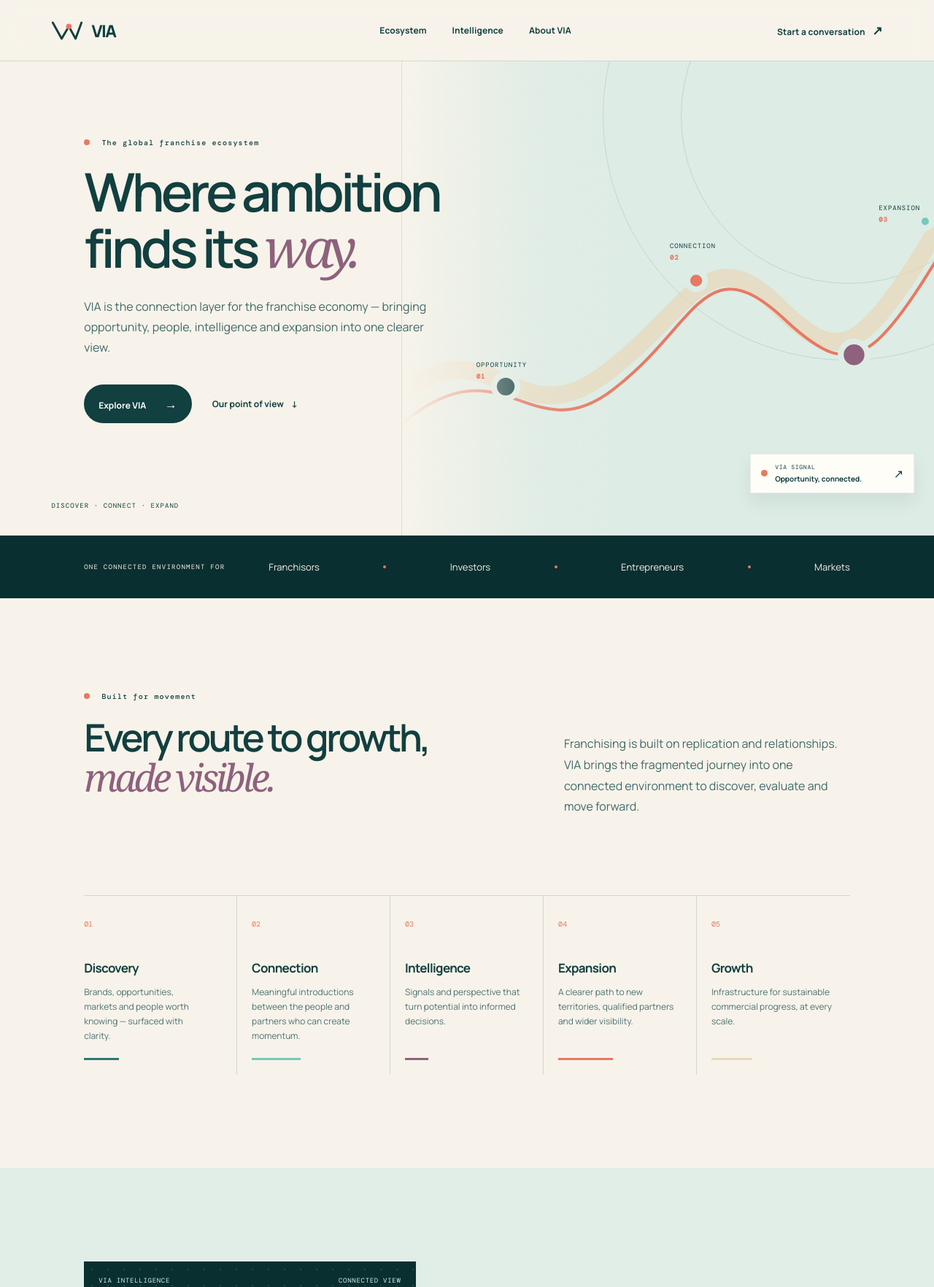
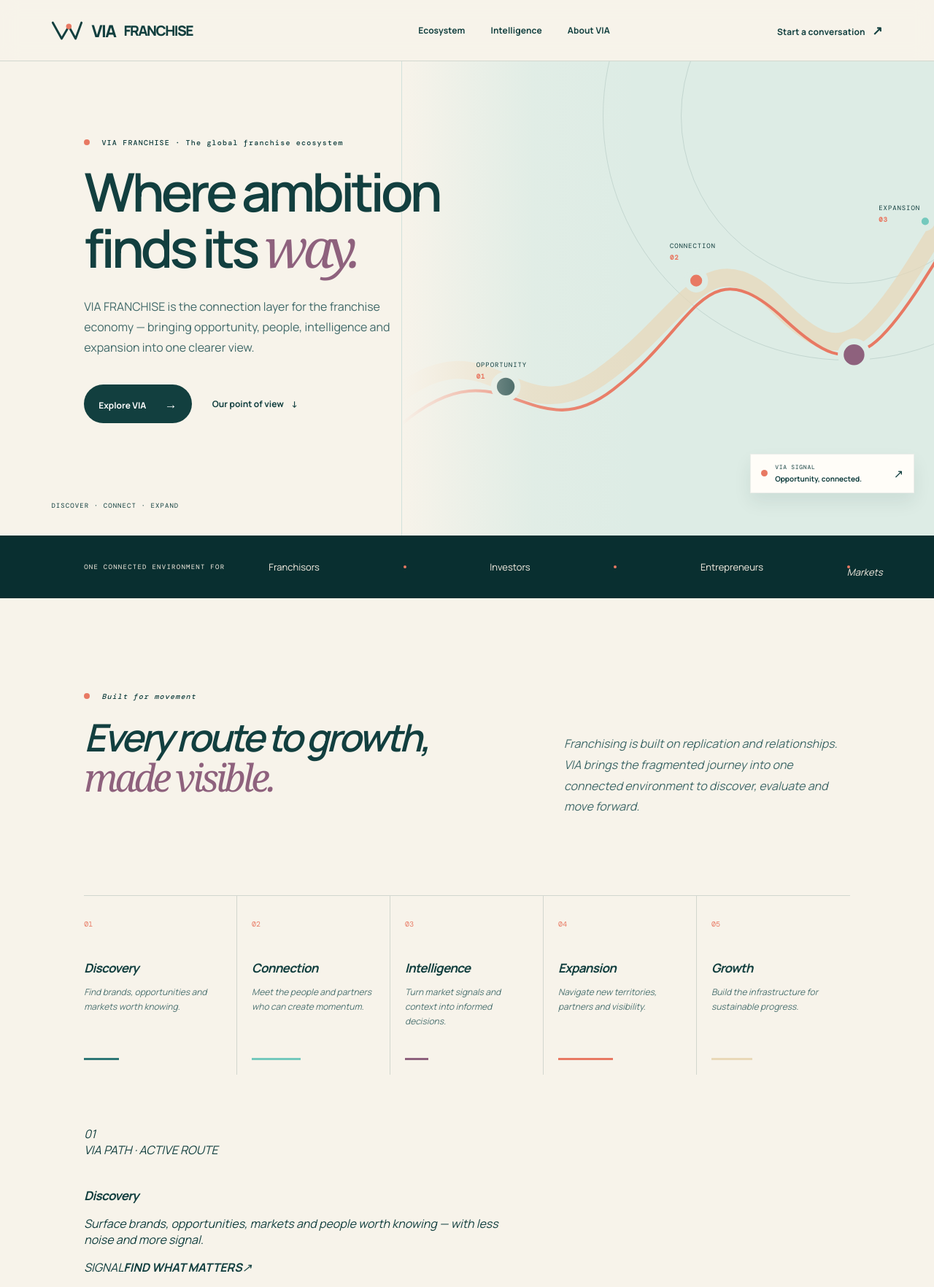
Before and after one commit to ayakaelsayed-cmyk/Aya, a plain HTML site: page index.html in a window 1280 px wide. Shown: the top 1764 px of the page at 73% size. Drawn offline with nearby package versions, Linux system fonts and the light colour scheme.

Commit message:
Turn VIA ecosystem pillars into an interactive experience

```diff
--- a/index.html
+++ b/index.html
@@ -3,10 +3,10 @@
   <head>
     <meta charset="UTF-8" />
     <meta name="viewport" content="width=device-width, initial-scale=1.0" />
-    <title>VIA — The franchise economy, connected.</title>
-    <meta name="description" content="VIA connects opportunity, intelligence and expansion across the global franchise economy." />
-    <meta name="theme-color" content="#083F40" />
-    <meta property="og:title" content="VIA — The franchise economy, connected." />
+    <title>VIA FRANCHISE — The franchise economy, connected.</title>
+    <meta name="description" content="VIA FRANCHISE connects opportunity, intelligence and expansion across the global franchise economy." />
+    <meta name="theme-color" content="#123F3F" />
+    <meta property="og:title" content="VIA FRANCHISE — The franchise economy, connected." />
     <meta property="og:description" content="The connection layer for the global franchise economy." />
     <meta property="og:image" content="assets/via-og.svg" />
     <link rel="icon" href="assets/favicon.svg" type="image/svg+xml" />
@@ -17,7 +17,7 @@
   </head>
   <body>
     <header class="topbar">
-      <a href="#top" class="brand" aria-label="VIA home"><svg class="brand-mark" viewBox="0 0 76 48" aria-hidden="true"><path d="M4 5 25 43 42 14 58 43 72 5"/><circle class="accent" cx="42" cy="14" r="4"/></svg><span>VIA</span></a>
+      <a href="#top" class="brand" aria-label="VIA FRANCHISE home"><svg class="brand-mark" viewBox="0 0 76 48" aria-hidden="true"><path d="M4 5 25 43 42 14 58 43 72 5"/><circle class="accent" cx="42" cy="14" r="4"/></svg><span>VIA</span><small>FRANCHISE</small></a>
       <nav aria-label="Primary navigation"><a href="#ecosystem">Ecosystem</a><a href="#intelligence">Intelligence</a><a href="#about">About VIA</a></nav>
       <a href="#join" class="text-link">Start a conversation <span>↗</span></a>
     </header>
@@ -25,23 +25,33 @@
     <main id="top">
       <section class="hero" aria-labelledby="hero-title">
         <div class="hero-copy">
-          <p class="eyebrow"><span></span> The global franchise ecosystem</p>
+          <p class="eyebrow"><span></span> VIA FRANCHISE · The global franchise ecosystem</p>
           <h1 id="hero-title">Where ambition<br />finds its <em>way.</em></h1>
-          <p class="intro">VIA is the connection layer for the franchise economy — bringing opportunity, people, intelligence and expansion into one clearer view.</p>
+          <p class="intro">VIA FRANCHISE is the connection layer for the franchise economy — bringing opportunity, people, intelligence and expansion into one clearer view.</p>
           <div class="hero-actions"><a class="button" href="#ecosystem">Explore VIA <span>→</span></a><a class="quiet-link" href="#about">Our point of view <span>↓</span></a></div>
         </div>
         <div class="hero-art" aria-label="VIA connection path visual"><div class="orbit orbit-one"></div><div class="orbit orbit-two"></div><svg viewBox="0 0 720 640" role="img" aria-label="A connected path moving from opportunity to expansion"><path class="path path-sand" d="M-40 458 C96 344 125 510 244 426 S385 232 484 331 S607 381 763 119"/><path class="path path-coral" d="M-26 491 C112 372 148 530 261 443 S384 247 492 348 S620 398 780 130"/><circle class="node n1" cx="116" cy="439" r="16"/><circle class="node n2" cx="373" cy="296" r="12"/><circle class="node n3" cx="586" cy="396" r="18"/><circle class="node n4" cx="682" cy="216" r="9"/></svg><div class="art-label label-a">OPPORTUNITY <b>01</b></div><div class="art-label label-b">CONNECTION <b>02</b></div><div class="art-label label-c">EXPANSION <b>03</b></div><div class="market-card"><span class="market-dot"></span><div><small>VIA SIGNAL</small><strong>Opportunity, connected.</strong></div><span class="arrow">↗</span></div></div>
         <p class="side-note">DISCOVER · CONNECT · EXPAND</p>
       </section>
 
-      <section class="proof" id="about"><p>ONE CONNECTED ENVIRONMENT FOR</p><div><span>Franchisors</span><i></i><span>Investors</span><i></i><span>Entrepreneurs</span><i></i><span>Markets</span></div></section>
+      <section class="proof" id="about"><p>ONE CONNECTED ENVIRONMENT FOR</p><div><span>Franchisors</span><i></i><span>Investors</span><i></i><span>Entrepreneurs</span><i></span><span>Markets</span></div></section>
 
-      <section class="ecosystem section" id="ecosystem"><div class="section-head"><p class="eyebrow"><span></span> Built for movement</p><h2>Every route to growth,<br /><em>made visible.</em></h2></div><p class="section-lede">Franchising is built on replication and relationships. VIA brings the fragmented journey into one connected environment to discover, evaluate and move forward.</p><div class="pillars"><article><span class="number">01</span><h3>Discovery</h3><p>Brands, opportunities, markets and people worth knowing — surfaced with clarity.</p><div class="mini-line one"></div></article><article><span class="number">02</span><h3>Connection</h3><p>Meaningful introductions between the people and partners who can create momentum.</p><div class="mini-line two"></div></article><article><span class="number">03</span><h3>Intelligence</h3><p>Signals and perspective that turn potential into informed decisions.</p><div class="mini-line three"></div></article><article><span class="number">04</span><h3>Expansion</h3><p>A clearer path to new territories, qualified partners and wider visibility.</p><div class="mini-line four"></div></article><article><span class="number">05</span><h3>Growth</h3><p>Infrastructure for sustainable commercial progress, at every scale.</p><div class="mini-line five"></div></article></div></section>
+      <section class="ecosystem section" id="ecosystem"><div class="section-head"><p class="eyebrow"><span></span> Built for movement</p><h2>Every route to growth,<br /><em>made visible.</em></h2></div><p class="section-lede">Franchising is built on replication and relationships. VIA brings the fragmented journey into one connected environment to discover, evaluate and move forward.</p>
+        <div class="pillars" role="list" aria-label="VIA ecosystem pillars">
+          <article class="is-active" data-pillar="discovery" role="listitem" tabindex="0" aria-expanded="true"><span class="number">01</span><h3>Discovery</h3><p>Find brands, opportunities and markets worth knowing.</p><div class="mini-line one"></div></article>
+          <article data-pillar="connection" role="listitem" tabindex="0" aria-expanded="false"><span class="number">02</span><h3>Connection</h3><p>Meet the people and partners who can create momentum.</p><div class="mini-line two"></div></article>
+          <article data-pillar="intelligence" role="listitem" tabindex="0" aria-expanded="false"><span class="number">03</span><h3>Intelligence</h3><p>Turn market signals and context into informed decisions.</p><div class="mini-line three"></div></article>
+          <article data-pillar="expansion" role="listitem" tabindex="0" aria-expanded="false"><span class="number">04</span><h3>Expansion</h3><p>Navigate new territories, partners and visibility.</p><div class="mini-line four"></div></article>
+          <article data-pillar="growth" role="listitem" tabindex="0" aria-expanded="false"><span class="number">05</span><h3>Growth</h3><p>Build the infrastructure for sustainable progress.</p><div class="mini-line five"></div></article>
+        </div>
+        <div class="pillar-detail" data-pillar-detail data-active="discovery" aria-live="polite"><div class="detail-index" data-detail-number>01</div><div class="detail-main"><span class="detail-kicker">VIA PATH · ACTIVE ROUTE</span><h3 data-detail-title>Discovery</h3><p data-detail-text>Surface brands, opportunities, markets and people worth knowing — with less noise and more signal.</p></div><div class="detail-signal"><span>SIGNAL</span><strong data-detail-signal>FIND WHAT MATTERS</strong><i>↗</i></div></div>
+      </section>
 
       <section class="intelligence section" id="intelligence"><div class="intelligence-visual"><div class="visual-top"><span>VIA INTELLIGENCE</span><span>CONNECTED VIEW</span></div><div class="rings"><div><b>VIA</b><small>signals<br />to decisions</small></div></div><div class="data-chip chip-one">PARTNER <b>CONNECTION</b></div><div class="data-chip chip-two">MARKET <b>CONTEXT</b></div><div class="data-grid"></div></div><div class="intelligence-copy"><p class="eyebrow"><span></span> Intelligence with intent</p><h2>See the space<br />between <em>possibility</em><br />and progress.</h2><p>VIA combines opportunity discovery with the context needed to act — creating a clearer path from potential to informed movement.</p><a class="text-link dark" href="#join">Explore the VIA model <span>↗</span></a></div></section>
 
       <section class="manifesto" id="join"><div><p class="eyebrow"><span></span> A shared direction</p><h2>The franchise economy<br />doesn’t need more noise.<br /><em>It needs a way forward.</em></h2><p class="manifesto-note">For brands ready to expand, partners ready to connect, and people ready to move.</p></div><a class="round-button" href="mailto:hello@via.world">Start a conversation <span>↗</span></a></section>
     </main>
-    <footer><a class="brand" href="#top"><svg class="brand-mark" viewBox="0 0 76 48" aria-hidden="true"><path d="M4 5 25 43 42 14 58 43 72 5"/><circle class="accent" cx="42" cy="14" r="4"/></svg><span>VIA</span></a><p>The franchise economy, connected.</p><small>© 2026 VIA. A global franchise ecosystem.</small></footer>
+    <footer><a class="brand" href="#top"><svg class="brand-mark" viewBox="0 0 76 48" aria-hidden="true"><path d="M4 5 25 43 42 14 58 43 72 5"/><circle class="accent" cx="42" cy="14" r="4"/></svg><span>VIA</span><small>FRANCHISE</small></a><p>The franchise economy, connected.</p><small>© 2026 VIA FRANCHISE. A global franchise ecosystem.</small></footer>
+    <script src="script.js" defer></script>
   </body>
 </html>
```
